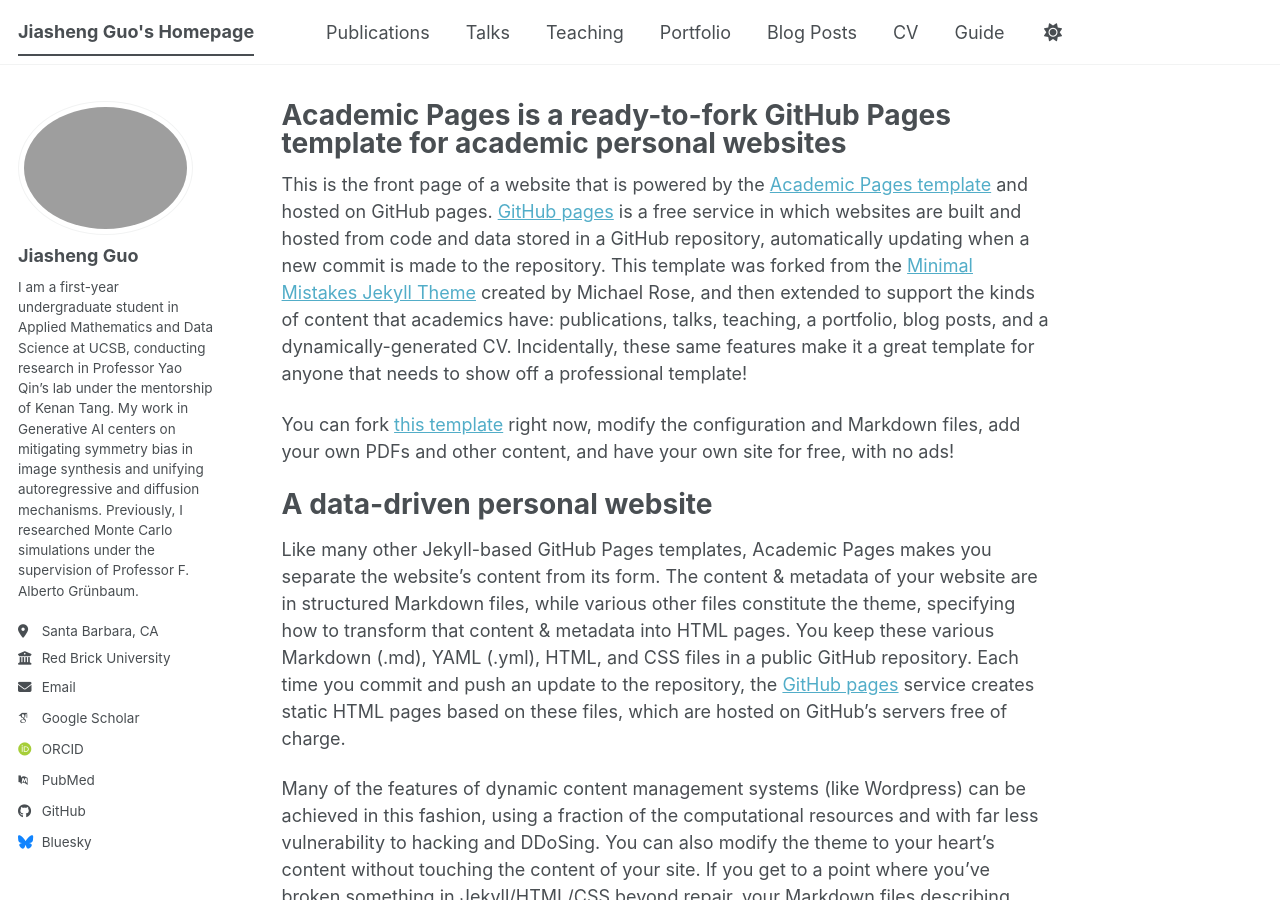
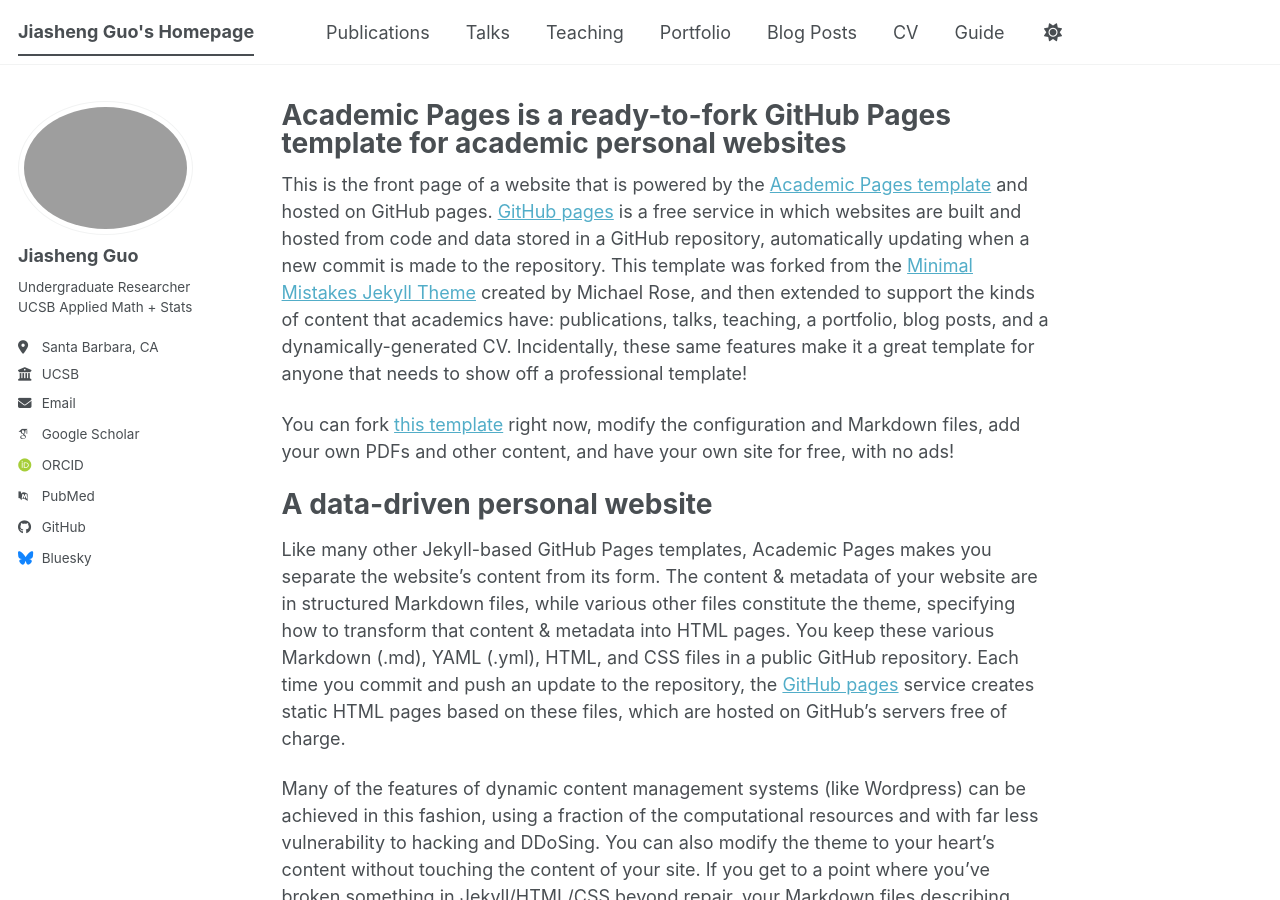
Before and after one commit to jiashengguo127/jiashengguo127.github.io, a Jekyll site: the page built from _pages/about.md, in a window 1280 px wide and 900 px high. Built offline with Jekyll 4.4.1, drawn with Linux system fonts in a browser that asks for light colours; some web fonts are replaced; a script bundle is joined from its source files by our own code; library files that are not in the unit come from our copies.

Commit message:
Revise personal information in _config.yml
Updated bio and employer information, added LinkedIn and GitHub profiles.

```diff
--- a/_config.yml
+++ b/_config.yml
@@ -26,11 +26,13 @@
   avatar           : "images/Jiasheng Photo.png"
   name             : "Jiasheng Guo"
   pronouns         : # example: "she/her"
-  bio              : "I am a first-year undergraduate student in Applied Mathematics and Data Science at UCSB, conducting research in Professor Yao Qin’s lab under the mentorship of Kenan Tang. My work in Generative AI centers on mitigating symmetry bias in image synthesis and unifying autoregressive and diffusion mechanisms. Previously, I researched Monte Carlo simulations under the supervision of Professor F. Alberto Grünbaum."
+  bio              : "Undergraduate Researcher<br>UCSB Applied Math + Stats"
   location         : "Santa Barbara, CA"
-  employer         : "Red Brick University"
+  employer         : "UCSB"
   uri              : # URL
   email            : "jiashengguo@ucsb.edu"
+  linkedin: "https://www.linkedin.com/in/jiasheng-guo-567558393/"
+  github: "https://github.com/jiashengguo127"
 
   # Academic websites
   academia         : # URL
```
